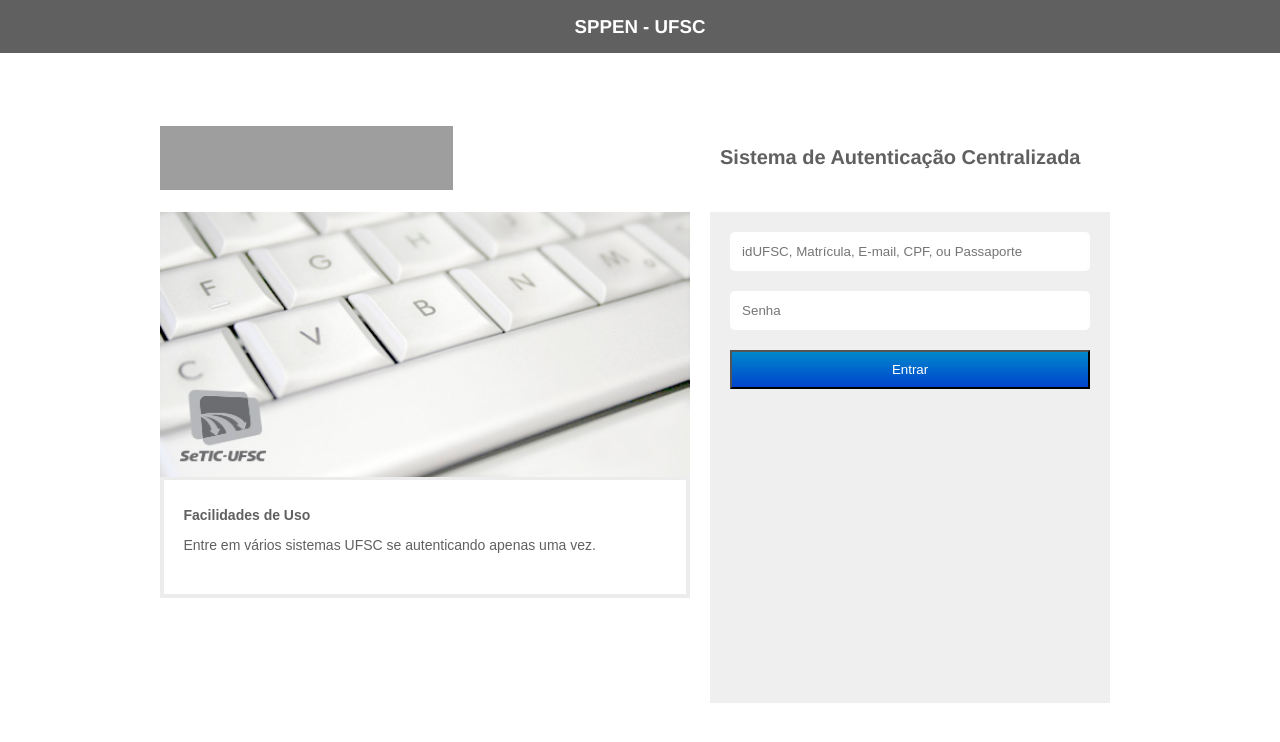
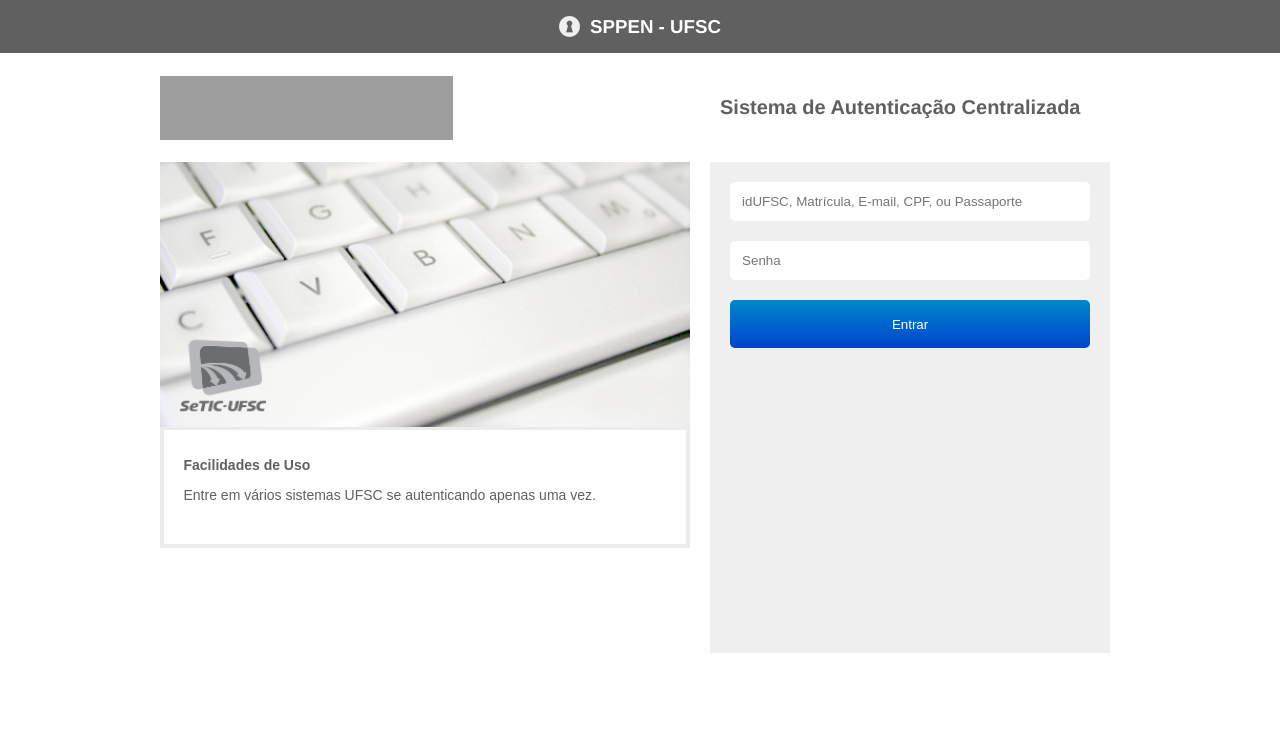
Before and after one commit to jhonatansaman/sap-front, a React (Create React App) app: page / in a window 1280 px wide. Shown: the top 742 px of the page. Built offline with nearby package versions, Linux system fonts and the light colour scheme; grey boxes are pictures that could not be loaded.

Commit message:
feat: added sidebar component

```diff
--- a/src/assets/UIkit/styles/colors.ts
+++ b/src/assets/UIkit/styles/colors.ts
@@ -1,6 +1,11 @@
 const colors = {
-  background: {
-    white: '$FFF',
+  Main: {
+    background: '#fbfcfd',
+    divider: '#E5E5E5',
+    white: '#FFF',
+  },
+  Primary: {
+    black: 'rgba(0, 0, 0, 0.87)',
   },
 };
 
--- /dev/null
+++ b/src/assets/components/sidebar/index.tsx
@@ -0,0 +1,12 @@
+import React from 'react';
+import {Container, Header, Image, User, ImageBox} from './styles';
+const Sidebar: React.FC = () => (
+  <Container>
+    <Header>
+      <ImageBox>{/* <Image /> */}</ImageBox>
+
+      <User>Jhonatan Saman</User>
+    </Header>
+  </Container>
+);
+export default Sidebar;
--- /dev/null
+++ b/src/assets/components/sidebar/styles.ts
@@ -0,0 +1,37 @@
+import styled from 'styled-components';
+import colors from '../../UIkit/styles/colors';
+
+export const Container = styled.aside`
+  height: 100vh;
+  width: 256px;
+  display: flex;
+  background: ${colors.Main.white};
+  flex-direction: column;
+  border-right: 1px solid;
+  border-color: ${colors.Main.divider};
+`;
+
+export const Header = styled.div`
+  height: 144px;
+  border-bottom: 1px solid;
+  border-color: ${colors.Main.divider};
+  padding-left: 16px;
+`;
+
+export const ImageBox = styled.div`
+  display: flex;
+  flex: 1;
+  align-items: center;
+`;
+
+export const Image = styled.img``;
+
+export const User = styled.p`
+  font-family: Roboto;
+  font-style: normal;
+  font-weight: 500;
+  font-size: 20px;
+  line-height: 30px;
+  letter-spacing: 0.15px;
+  color: ${colors.Primary.black};
+`;
--- a/src/routes/index.tsx
+++ b/src/routes/index.tsx
@@ -1,14 +1,18 @@
 import React from 'react';
 import {BrowserRouter as Router, Route, Switch} from 'react-router-dom';
 import Login from '../screens/login';
+import Home from '../screens/home';
 import GlobalStyle from '../globalStyles';
 const Routes: React.FC = () => {
   return (
     <>
       <Router>
         <Switch>
-          <Route path="/">
+          <Route exact path="/">
             <Login />
+          </Route>
+          <Route path="/home">
+            <Home />
           </Route>
         </Switch>
       </Router>
--- /dev/null
+++ b/src/screens/home/index.tsx
@@ -0,0 +1,10 @@
+import React from 'react';
+import Sidebar from '../../assets/components/sidebar';
+import {Container} from './styles';
+const Home: React.FC = () => (
+  <Container>
+    <Sidebar />
+  </Container>
+);
+
+export default Home;
--- /dev/null
+++ b/src/screens/home/styles.ts
@@ -0,0 +1,8 @@
+import styled from 'styled-components';
+import colors from '../../assets/UIkit/styles/colors';
+
+export const Container = styled.div`
+  display: flex;
+  flex: 1;
+  background: ${colors.Main.background};
+`;
--- a/src/screens/login/index.tsx
+++ b/src/screens/login/index.tsx
@@ -26,7 +26,11 @@
   Title,
   TitleLogin,
   UFSCLogo,
+  AuthIcon,
 } from './styles';
+import IconKey from '../../assets/UIkit/images/ufsc.png';
+import {useHistory} from 'react-router-dom';
+import {History} from 'history';
 
 const onChange = (
   event: ChangeEvent<HTMLInputElement>,
@@ -37,20 +41,26 @@
   setCredentials({...credentials, [name]: value});
 };
 
-const onSubmit = async (credentials: AuthProps) => {
+const onSubmit = async (credentials: AuthProps, history: History) => {
   try {
     const {data} = await userService.auth(credentials);
     if (data.erro) {
-      return alertService.error('Usuário ou senha inválidos');
+      return alertService.error('Usuário ou senha inválidos!');
     }
+
+    history.push('/home');
   } catch (error) {
     return alertService.error(error.response.data.message);
   }
 };
 
-const onKeyPress = (event: React.KeyboardEvent, credentials: AuthProps) => {
+const onKeyPress = (
+  event: React.KeyboardEvent,
+  credentials: AuthProps,
+  history: History,
+) => {
   if (event.key === 'Enter') {
-    onSubmit(credentials);
+    onSubmit(credentials, history);
   }
 };
 
@@ -59,11 +69,12 @@
     identificacao: '',
     senha: '',
   });
+  const history = useHistory();
 
   return (
     <Container>
       <Header>
-        <Title>SPPEN - UFSC</Title>
+        <AuthIcon src={IconKey} /> <Title>SPPEN - UFSC</Title>
       </Header>
       <Main>
         <Content>
@@ -90,10 +101,12 @@
             </BannerBox>
             <LoginBox>
               <LoginContent>
+                <div
+                  style={{flex: 1, display: 'flex', flexDirection: 'column'}}>
                   <Input
                     placeholder="idUFSC, Matrícula, E-mail, CPF, ou Passaporte"
                     name="identificacao"
-                  onKeyDown={event => onKeyPress(event, credentials)}
+                    onKeyDown={event => onKeyPress(event, credentials, history)}
                     type="text"
                     onChange={event =>
                       onChange(event, credentials, setCredentials)
@@ -103,12 +116,22 @@
                     placeholder="Senha"
                     name="senha"
                     type="password"
-                  onKeyDown={event => onKeyPress(event, credentials)}
+                    onKeyDown={event => onKeyPress(event, credentials, history)}
                     onChange={event =>
                       onChange(event, credentials, setCredentials)
                     }
                   />
-                <Button onClick={() => onSubmit(credentials)}>Entrar</Button>
+                  <Button onClick={() => onSubmit(credentials, history)}>
+                    Entrar
+                  </Button>
+                </div>
+                <div
+                  style={{
+                    flex: 1,
+                    display: 'flex',
+                    width: '100%',
+                    alignItems: 'flex-end',
+                  }}></div>
               </LoginContent>
             </LoginBox>
           </ContentCenter>
--- a/src/screens/login/styles.ts
+++ b/src/screens/login/styles.ts
@@ -3,7 +3,7 @@
 
 export const Container = styled.div`
   min-height: 100vh;
-  background: ${colors.background.white};
+  background: ${colors.Main.white};
 `;
 
 export const BannerSetic = styled.div`
@@ -16,13 +16,13 @@
   flex: 1;
   margin: 20px;
   flex-direction: column;
+  justify-content: space-between;
 `;
 export const Content = styled.div`
   width: 961px;
   height: 600px;
   display: flex;
   flex-direction: column;
-  margin-top: 50px;
   display: flex;
   justify-content: center;
 `;
@@ -32,6 +32,10 @@
   background: #efefef;
   display: flex;
   flex-direction: column;
+`;
+
+export const AuthIcon = styled.img`
+  margin-right: 10px;
 `;
 
 export const BannerBox = styled.div`
@@ -72,7 +76,7 @@
 `;
 
 export const Input = styled.input`
-  background: ${colors.background.white};
+  background: ${colors.Main.white};
   border-color: transparent;
   margin-bottom: 20px;
   border-radius: 5px;
@@ -81,8 +85,11 @@
 
 export const Button = styled.button`
   background: linear-gradient(to bottom, #0088cc, #0044cc);
-  padding: 10px;
+  height: 48px;
   color: white;
+  border-width: 0px;
+  border-radius: 5px;
+  width: 100%;
 `;
 
 export const ContentHeader = styled.div`
```
Also changed, not shown: src/assets/UIkit/images/ufsc.png (added). Lines whose indentation alone changed are shown as unchanged.
